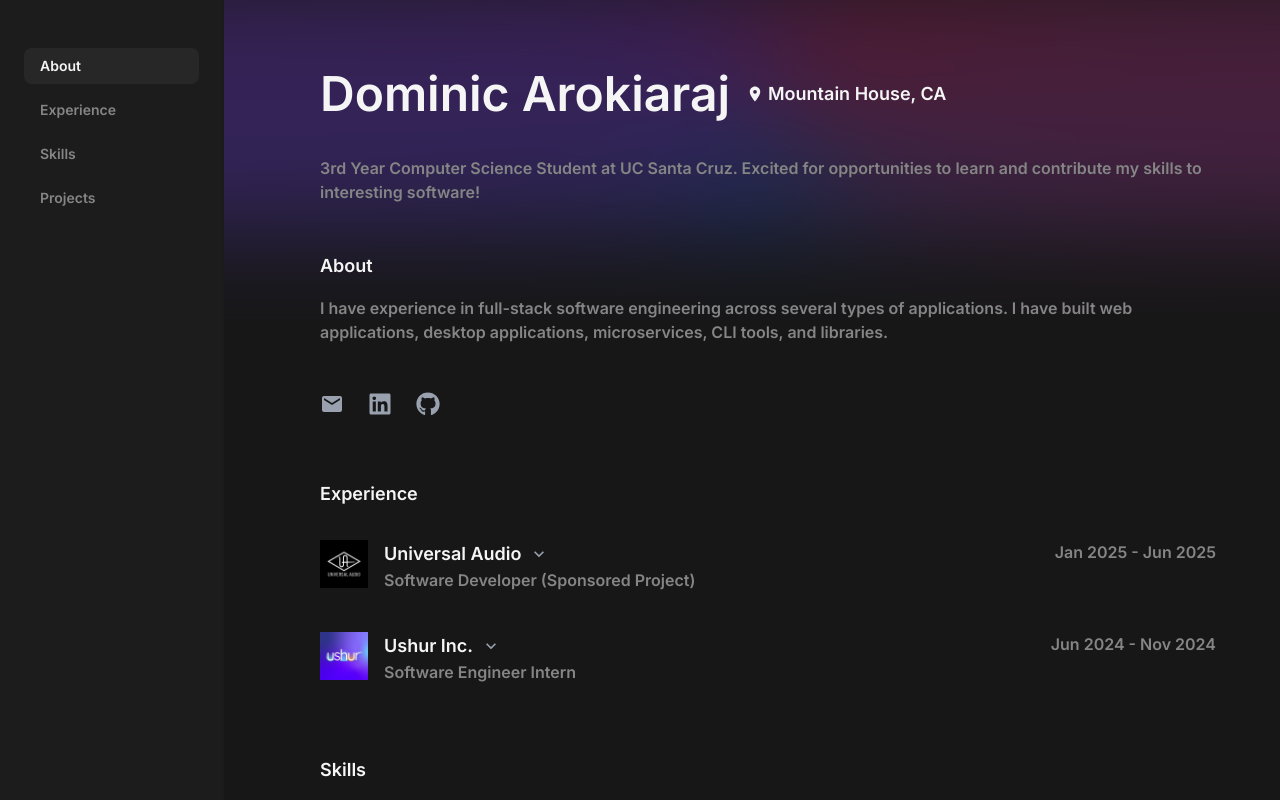
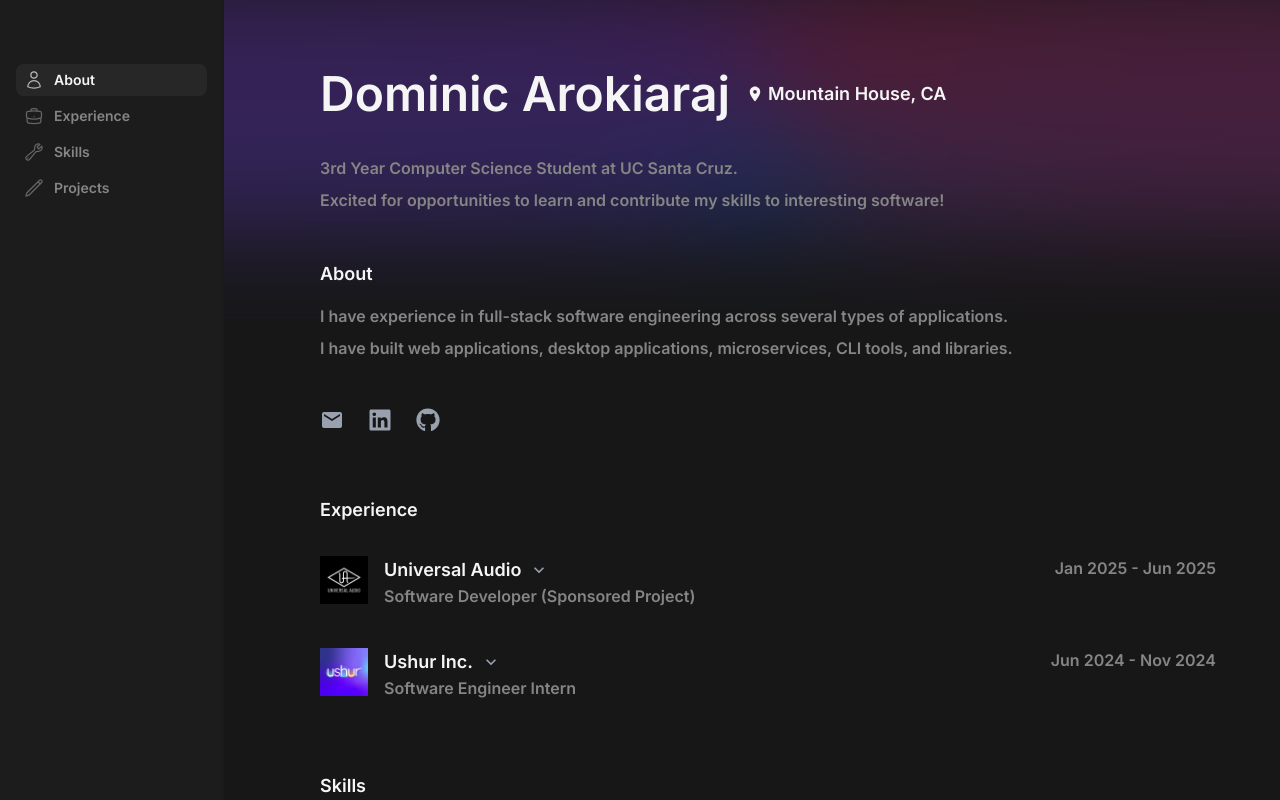
Before and after one commit to dominic-arok/personal-site, a Next.js app: page / in a window 1280 px wide. Shown: the top 800 px of the page. Built offline with nearby package versions, Linux system fonts and the light colour scheme.

Commit message:
fix more formatting

```diff
--- a/src/components/Header.tsx
+++ b/src/components/Header.tsx
@@ -23,14 +23,24 @@ export default function Header() {
             </span>
           </div>
         </div>
-        <p className="text-[16px] leading-[24px] font-[400] text-[rgb(133,133,133)] mb-8 sm:mb-12">
-          3rd Year Computer Science Student at UC Santa Cruz. Excited for opportunities to learn and contribute my skills to interesting software!
-        </p>
+        <div className="space-y-2 mb-8 sm:mb-12">
+          <p className="text-[16px] leading-[24px] font-[400] text-[rgb(133,133,133)]">
+            3rd Year Computer Science Student at UC Santa Cruz.
+          </p>
+          <p className="text-[16px] leading-[24px] font-[400] text-[rgb(133,133,133)]">
+            Excited for opportunities to learn and contribute my skills to interesting software!
+          </p>
+        </div>
         <div className="mb-8 sm:mb-12">
           <h2 className="text-[18px] leading-[28px] font-[500] text-[rgb(245,245,245)] mb-4">About</h2>
-          <p className="text-[16px] leading-[24px] font-[400] text-[rgb(133,133,133)]">
-            I have experience in full-stack software engineering across several types of applications. I have built web applications, desktop applications, microservices, CLI tools, and libraries.
-          </p>
+          <div className="space-y-2">
+            <p className="text-[16px] leading-[24px] font-[400] text-[rgb(133,133,133)]">
+              I have experience in full-stack software engineering across several types of applications.
+            </p>
+            <p className="text-[16px] leading-[24px] font-[400] text-[rgb(133,133,133)]">
+              I have built web applications, desktop applications, microservices, CLI tools, and libraries.
+            </p>
+          </div>
         </div>
         <div id="contact" className="flex gap-6">
           <Link
--- a/src/components/Nav.tsx
+++ b/src/components/Nav.tsx
@@ -2,10 +2,12 @@
 
 import { useEffect, useState } from 'react';
 import { MdMenu, MdClose } from 'react-icons/md';
+import { UserIcon, BriefcaseIcon, WrenchIcon, PencilIcon } from '@heroicons/react/24/outline';
 
 interface NavItem {
   label: string;
   href: string;
+  icon: React.ReactNode;
 }
 
 export default function Nav() {
@@ -13,10 +15,10 @@ export default function Nav() {
   const [isMenuOpen, setIsMenuOpen] = useState(false);
 
   const navItems: NavItem[] = [
-    { label: 'About', href: '#about' },
-    { label: 'Experience', href: '#experience' },
-    { label: 'Skills', href: '#skills' },
-    { label: 'Projects', href: '#projects' }
+    { label: 'About', href: '#about', icon: <UserIcon className="w-5 h-5" /> },
+    { label: 'Experience', href: '#experience', icon: <BriefcaseIcon className="w-5 h-5" /> },
+    { label: 'Skills', href: '#skills', icon: <WrenchIcon className="w-5 h-5" /> },
+    { label: 'Projects', href: '#projects', icon: <PencilIcon className="w-5 h-5" /> }
   ];
 
   useEffect(() => {
@@ -60,11 +62,11 @@ export default function Nav() {
 
       {/* Navigation Menu */}
       <nav className={`
-        fixed lg:left-0 top-0 h-screen w-56 bg-[#1c1c1c] border-r border-[#1a1a1a] p-6 pt-12 z-40
+        fixed lg:left-0 top-0 h-screen w-56 bg-[#1c1c1c] border-r border-[#1a1a1a] p-4 pt-16 z-40
         transition-transform duration-300 ease-in-out
         ${isMenuOpen ? 'translate-x-0' : '-translate-x-full lg:translate-x-0'}
       `}>
-        <ul className="space-y-2">
+        <ul className="space-y-1">
           {navItems.map((item) => (
             <li key={item.href}>
               <a
@@ -73,13 +75,16 @@ export default function Nav() {
                   e.preventDefault();
                   handleNavClick(item.href);
                 }}
-                className={`block px-4 py-2 rounded-lg transition-all duration-200 text-[14px] leading-[20px] font-[500] ${
+                className={`block px-2 py-1.5 rounded-lg transition-all duration-200 text-[14px] leading-[20px] font-[500] ${
                   activeSection === item.href.substring(1)
                     ? 'text-[rgb(245,245,245)] bg-white/5'
                     : 'text-[rgb(133,133,133)] hover:text-[rgb(245,245,245)] hover:bg-white/5'
                 }`}
               >
-                {item.label}
+                <div className="flex items-center gap-2.5">
+                  <span className="opacity-70">{item.icon}</span>
+                  {item.label}
+                </div>
               </a>
             </li>
           ))}
```
